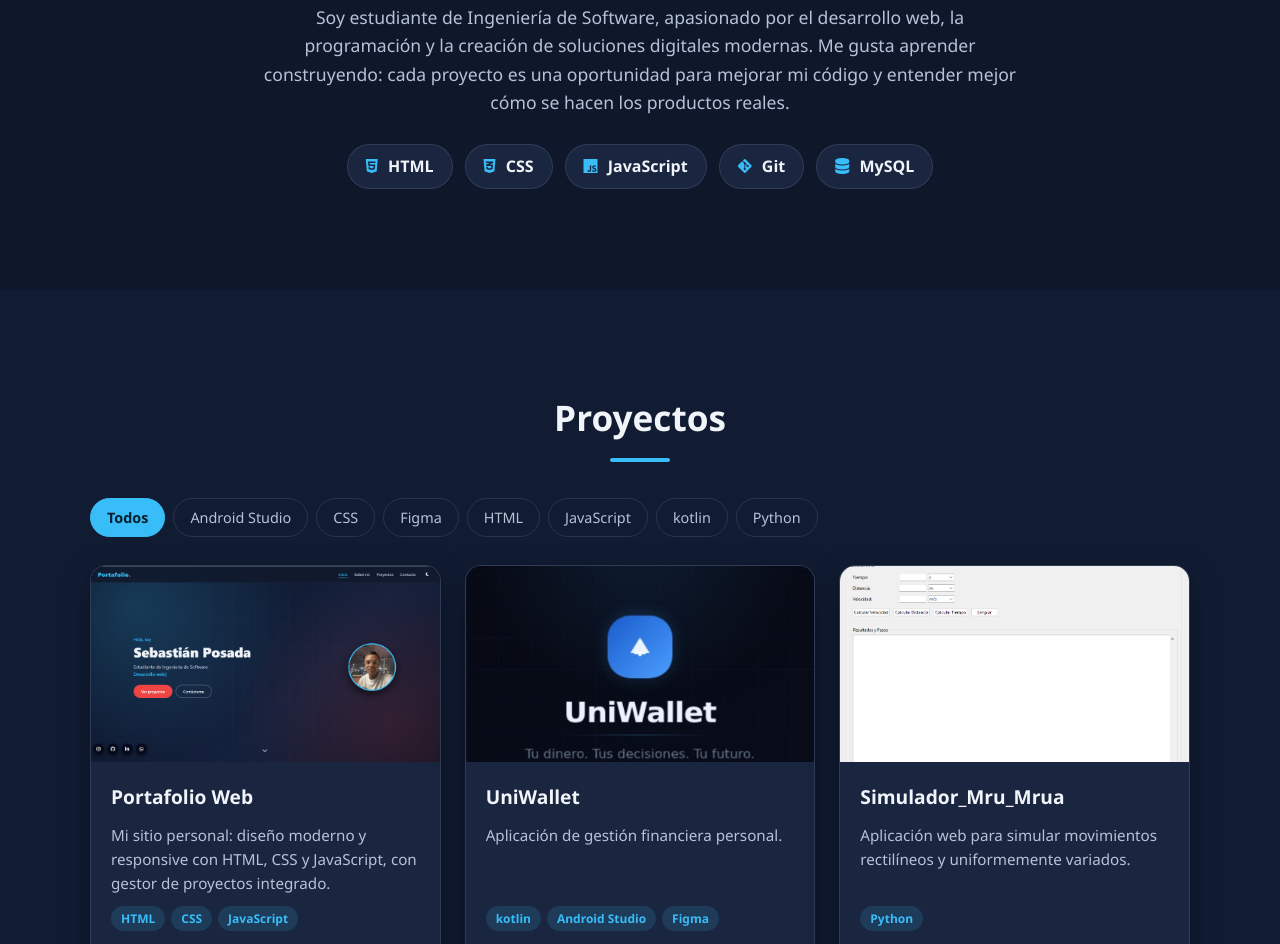
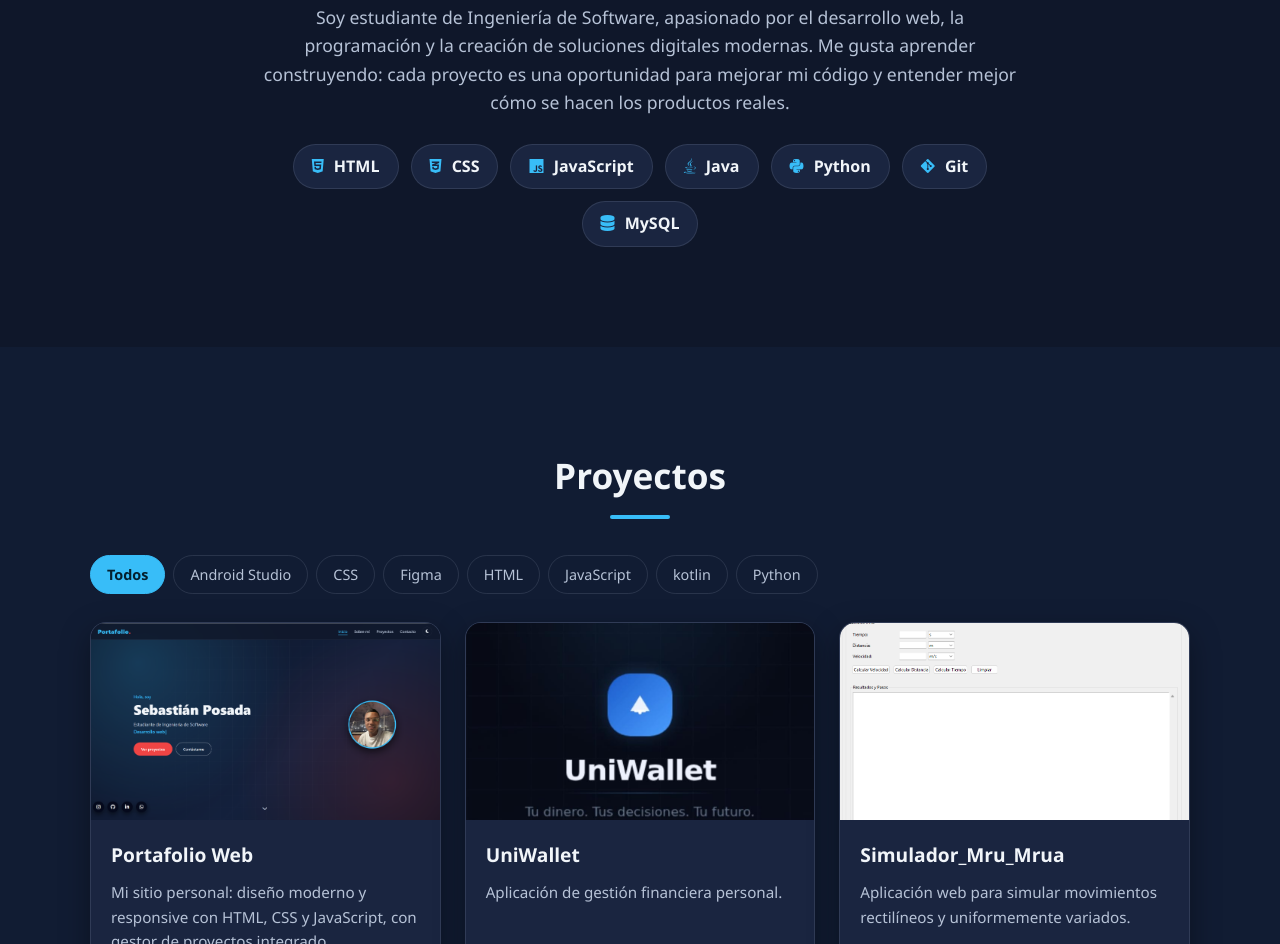
Before and after one commit to Ing-Sebas-05/Portafolio1, a plain HTML site: page index.html in a window 1280 px wide. Shown: the part 1005-1949 px from the top of the page. Drawn offline with Linux system fonts and the light colour scheme.

Commit message:
Se actualiza el proyecto

```diff
--- a/index.html
+++ b/index.html
@@ -79,6 +79,8 @@
                 <span><i class="fa-brands fa-html5"></i> HTML</span>
                 <span><i class="fa-brands fa-css3-alt"></i> CSS</span>
                 <span><i class="fa-brands fa-js"></i> JavaScript</span>
+                <span><i class="fa-brands fa-java"></i> Java</span>
+                <span><i class="fa-brands fa-python"></i> Python</span>
                 <span><i class="fa-brands fa-git-alt"></i> Git</span>
                 <span><i class="fa-solid fa-database"></i> MySQL</span>
             </div>
```
